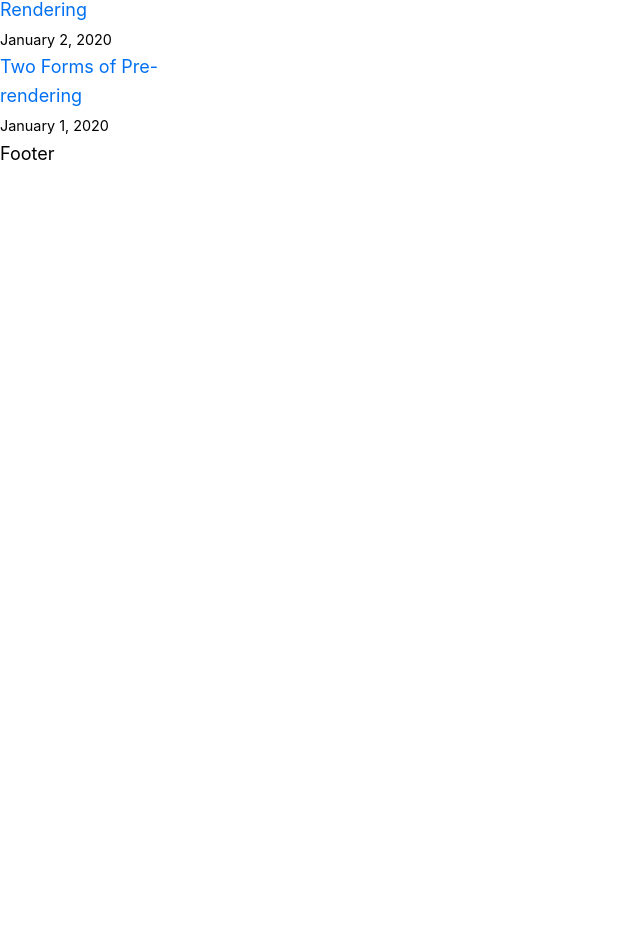
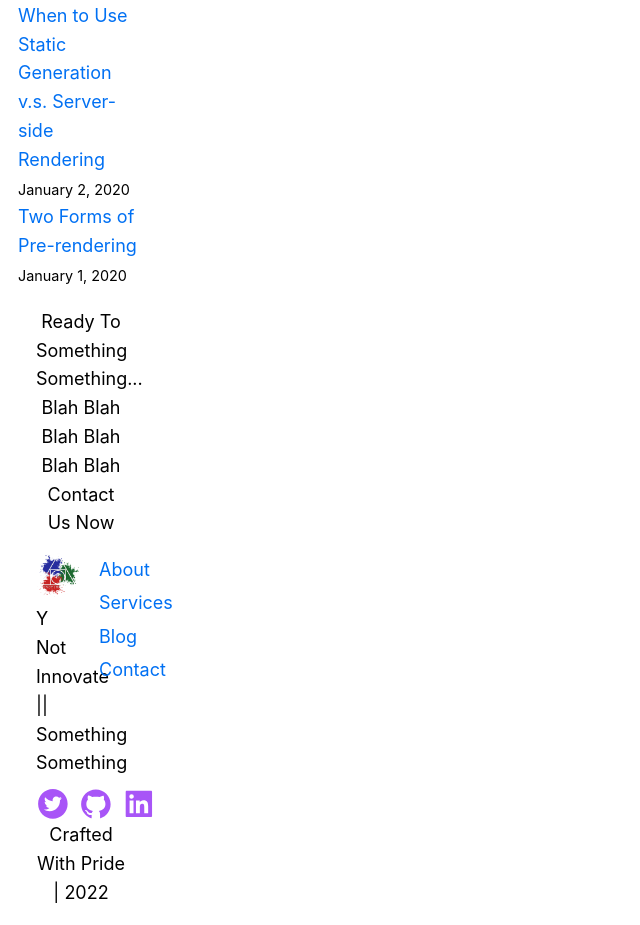
Before and after one commit to ynotGit/ynotNext, a Next.js app: page / in a window 1280 px wide. Shown: the part 508-1433 px from the top of the page, without its empty margins (0-640 px from the left). Before the commit the page ends 800 px from the top, so only its background shows below. Built offline with nearby package versions, Linux system fonts and the light colour scheme.

Commit message:
style changes. Fleshed out footer

```diff
--- a/components/footer.js
+++ b/components/footer.js
@@ -1,5 +1,89 @@
+import Link from 'next/link';
+import Image from 'next/image';
+import { useTheme } from 'next-themes';
+import { AiFillTwitterCircle, AiFillGithub, AiFillLinkedin } from 'react-icons/ai';
+import { useState, useEffect } from 'react';
+
 export default function Footer() {
+    const { theme } = useTheme();
+    const [mounted, setMounted] = useState(false);
+    useEffect(() => setMounted(true), []);
+    if (!mounted) return null;
+
     return (
-        <footer><p>Footer</p></footer>
+        <footer className="p-4">
+            <div className="m-w-36 px-4 ">
+                <div className="text-center">
+                    <h2>
+                        Ready To Something Something...
+                    </h2>
+                    <p>Blah Blah Blah Blah Blah Blah</p>
+                    <button>
+                        Contact Us Now
+                    </button>
+                </div>
+                <div className="grid grid-cols-1 pt-3 md:grid-cols-2">
+                    <div className="">
+                        <a href="#">
+                            {theme === 'light' ? (
+                                <Image
+                                    src="/images/logo.png"
+                                    alt="Picture of the author"
+                                    width={60}
+                                    height={60}
+                                    className="flex items-center"
+                                />
+                            ) : (
+                                <Image
+                                    src="/images/logo-white.png"
+                                    alt="Picture of the author"
+                                    width={60}
+                                    height={60}
+                                    className="flex items-center"
+                                />
+                            )}
+                        </a>
+                        <p>Y Not Innovate || Something Something</p>
+                        <div className="flex">
+                            <a href="" className="text-3xl pt-2 pr-2 hover:text-purple-400 text-purple-500">
+                                <AiFillTwitterCircle />
+                            </a>
+                            <a href="" className="text-3xl pt-2 pr-2 hover:text-purple-400 text-purple-500">
+                                <AiFillGithub />
+                            </a>
+                            <a href="" className="text-3xl pt-2 hover:text-purple-400 text-purple-500">
+                                <AiFillLinkedin />
+                            </a>
+                        </div>
+                    </div>
+
+                    <div>
+                        <ul>
+                            <li className="md:text-right md:pl-4 pt-1">
+                                <Link className="md:p-4 py-2 block hover:text-purple-400" href="#"
+                                >About</Link>
+                            </li>
+                            <li className="md:text-right md:pl-4 pt-1">
+                                <Link className="md:p-4 py-2 block hover:text-purple-400" href="#"
+                                >Services</Link>
+                            </li>
+                            <li className="md:text-right md:pl-4 pt-1">
+                                <Link className="md:p-4 py-2 block hover:text-purple-400" href="#"
+                                >Blog</Link>
+                            </li>
+                            <li className="md:text-right md:pl-4 pt-1">
+                                <Link
+                                    className="md:p-4 py-2 block hover:text-purple-400 text-purple-500"
+                                    href="#"
+                                >Contact</Link>
+                            </li>
+                        </ul>
+                    </div>
+                </div>
+                <div className="text-center">
+                    <p>Crafted With Pride | 2022</p>
+                </div>
+            </div>
+        </footer>
     )
 }
--- a/components/header.js
+++ b/components/header.js
@@ -16,7 +16,7 @@ export default function Header() {
 
     return (
         <header>
-            <nav className="m-w-36 px-12 pt-2 pb-2 flex flex-wrap items-center justify-between w-full text-lg text-gray-700">
+            <nav className="m-w-36 px-4 pt-2 pb-2 flex flex-wrap items-center justify-between w-full text-lg text-gray-700">
                 <div>
                     <a href="#" className="flex items-center">
                         {theme === 'light' ? (
--- a/components/layout.js
+++ b/components/layout.js
@@ -10,7 +10,7 @@ export default function Layout({ children, home }) {
         <>
             <div className="max-w-36">
                 <Head>
-                    <link rel="icon" href="/images/favicon.png" />
+                    {/* <link rel="icon" href="/images/favicon.png" /> */}
                     <meta
                         name="description"
                         content="Y Not Innovate Web Development"
--- a/pages/index.js
+++ b/pages/index.js
@@ -21,14 +21,14 @@ export default function Home({ allPostsData }) {
         <title>{siteTitle}</title>
       </Head>
       <Landing />
-      <section>
+      <section className="px-4">
         <p>[Your Self Introduction]</p>
         <p>
           (This is a sample website - you’ll be building a site like this on{' '}
           <a href="https://nextjs.org/learn">our Next.js tutorial</a>.)
         </p>
       </section>
-      <section >
+      <section className="px-4">
         <h2>Blog</h2>
         <ul>
           {allPostsData.map(({ id, date, title }) => (
```
Also changed, not shown: components/landingSection.js (+16 -0 lines).
